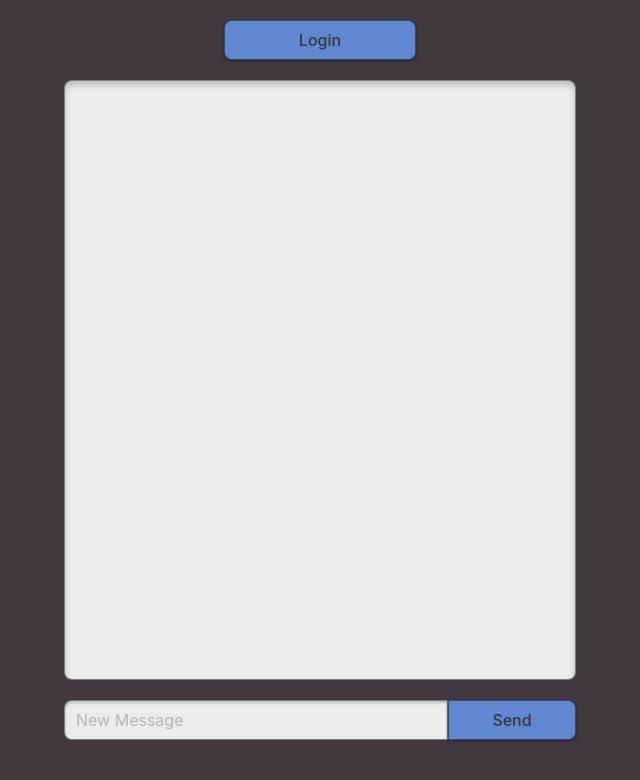
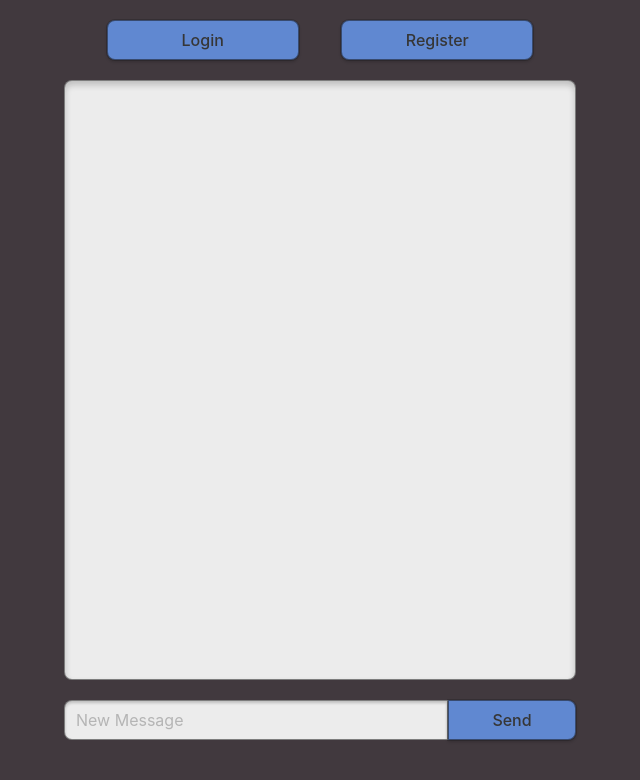
Before and after one commit to kylbutlr/public-chat-app, a React (Create React App) app: page / in a window 1280 px wide. Shown: the top 780 px of the page, without its empty margins (320-960 px from the left). Built offline with nearby package versions, Linux system fonts and the light colour scheme; no server answers.

Commit message:
navigation changes

```diff
--- a/src/App.css
+++ b/src/App.css
@@ -8,8 +8,7 @@ html {
   overflow: hidden;
 }
 
-p,
-.or {
+p {
   cursor: default;
 }
 
@@ -108,6 +107,12 @@ ol {
   padding: 0 0.5rem;
 }
 
+.nav-buttons {
+  display:flex;
+  justify-content: space-evenly;
+  width: 90vw;
+}
+
 .LoginForm input[type=submit],
 .RegisterForm input[type=submit] {
   width: 100%;
@@ -165,7 +170,7 @@ button, input {
 
 .login-logout {
   height: 2.5rem;
-  width: 45vw;
+  width: 40vw;
   border-radius: 0.5rem;
   border: 1px #11111180 solid;
   box-shadow: 0 2px 3px rgba(10,10,10,.2), 0 0 0 1px rgba(10,10,10,.2);
@@ -174,14 +179,6 @@ button, input {
 .current-user {
   background: #6088d140;
   border-radius: 0.5rem;
-}
-
-.or {
-  color: #ececec;
-  font-weight: 500;
-  width: 100%;
-  height: 1.5rem;
-  text-align: center;
 }
 
 .refresh {
@@ -202,6 +199,10 @@ button, input {
   .list {
     width: 60vw;
     height: 60vh;
+  }
+
+  .nav-buttons {
+    width: 50vw;
   }
 
   .LoginForm,
@@ -232,6 +233,10 @@ button, input {
     width: 40vw;
   }
 
+  .nav-buttons {
+    width: 40vw;
+  }
+
   .login-logout {
     width: 15vw;
   }
--- a/src/App.js
+++ b/src/App.js
@@ -19,6 +19,7 @@ class App extends Component {
     this.handleLoginUser = this.handleLoginUser.bind(this);
     this.handleRegisterInputChange = this.handleRegisterInputChange.bind(this);
     this.handleRegisterUser = this.handleRegisterUser.bind(this);
+    this.handleLogoutUser = this.handleLogoutUser.bind(this);
     this.handlePostInputChange = this.handlePostInputChange.bind(this);
     this.handleCreatePost = this.handleCreatePost.bind(this);
     this.handleDeletePost = this.handleDeletePost.bind(this);
@@ -191,6 +192,18 @@ class App extends Component {
       });
   }
 
+  handleLogoutUser() {
+    if (window.confirm('Are you sure you want to logout?')) {
+      this.tabClick(tabs.LOGIN);
+      this.setState({
+        loggedIn: false,
+      });
+      const localStorage = JSON.parse(window.localStorage.getItem('savedSession'));
+      localStorage.jwt = '';
+      window.localStorage.setItem('savedSession', JSON.stringify(localStorage));
+    }
+  }
+
   handleCreatePost(e) {
     e.preventDefault();
     if (this.state.loggedIn === false) {
@@ -270,7 +283,7 @@ class App extends Component {
         username: '',
         password: '',
       },
-    });
+    })
   }
 
   resetRegisterInput() {
@@ -292,9 +305,12 @@ class App extends Component {
           loggedIn={this.state.loggedIn}
           tabClick={this.tabClick}
           handleLoginUser={this.handleLoginUser}
+          handleLogoutUser={this.handleLogoutUser}
           handleLoginInputChange={this.handleLoginInputChange}
           handleRegisterUser={this.handleRegisterUser}
           handleRegisterInputChange={this.handleRegisterInputChange}
+          loginInput={this.state.loginInput}
+          registerInput={this.state.registerInput}
         />
         <Body
           posts={this.state.posts}
--- a/src/Components/LoginForm.js
+++ b/src/Components/LoginForm.js
@@ -31,10 +31,6 @@ export default class LoginForm extends Component {
           <br />
           <input className='button' type='submit' value='Login' />
         </form>
-        <div className='or'>or</div>
-        <button className='button' onClick={this.props.onClick}>
-          Register
-        </button>
       </div>
     );
   }
--- a/src/Components/Navbar.js
+++ b/src/Components/Navbar.js
@@ -3,56 +3,66 @@ import LoginForm from './LoginForm';
 import RegisterForm from './RegisterForm';
 
 export default class Navbar extends Component {
-  handleLogout() {
-    if (window.confirm('Are you sure you want to logout?')) {
-      this.props.tabClick(this.props.tabs.LOGIN);
-      this.setState({
-        loggedIn: false,
-      });
-      const localStorage = JSON.parse(window.localStorage.getItem('savedSession'));
-      localStorage.jwt = '';
-      window.localStorage.setItem('savedSession', JSON.stringify(localStorage));
-    }
-  }
-
   render() {
     return (
       <div className='Header'>
-        <div
+        <div className='nav-buttons'>
+          <button
             style={{
               display:
-              this.props.activeTab === this.props.tabs.MAIN && this.props.loggedIn === false
+              (this.props.activeTab === this.props.tabs.MAIN && this.props.loggedIn === false) ||
+              (this.props.activeTab === this.props.tabs.REGISTER && this.props.loggedIn === false)
                   ? 'block'
                   : 'none',
-          }}>
-          <button
+            }}
             className='button login-logout'
             onClick={() => this.props.tabClick(this.props.tabs.LOGIN)}>
             Login
           </button>
-        </div>
-        <div
+          <button
             style={{
               display:
-              this.props.activeTab === this.props.tabs.MAIN && this.props.loggedIn !== false
+                this.props.activeTab === this.props.tabs.LOGIN && this.props.loggedIn === false
                   ? 'block'
                   : 'none',
-          }}>
-          <button className='button login-logout' onClick={() => this.handleLogout()}>
-            Logout
-          </button>
-        </div>
-        <div
-          style={{
-            display:
-              this.props.activeTab !== this.props.tabs.MAIN && this.props.loggedIn === false
-                ? 'block'
-                : 'none',
-          }}>
-          <button
+            }}
             className='button login-logout'
             onClick={() => this.props.tabClick(this.props.tabs.MAIN)}>
             Cancel
+          </button>
+          <button
+            style={{
+              display:
+                (this.props.activeTab === this.props.tabs.MAIN && this.props.loggedIn === false) ||
+                (this.props.activeTab === this.props.tabs.LOGIN && this.props.loggedIn === false)
+                  ? 'block'
+                  : 'none',
+            }}
+            className='button login-logout'
+            onClick={() => this.props.tabClick(this.props.tabs.REGISTER)}>
+            Register
+          </button>
+          <button
+            style={{
+              display:
+                this.props.activeTab === this.props.tabs.REGISTER && this.props.loggedIn === false
+                  ? 'block'
+                  : 'none',
+            }}
+            className='button login-logout'
+            onClick={() => this.props.tabClick(this.props.tabs.MAIN)}>
+            Cancel
+          </button>
+          <button
+            style={{
+              display:
+                this.props.loggedIn !== false
+                  ? 'block'
+                  : 'none',
+            }}
+            className='button login-logout'
+            onClick={() => this.props.handleLogoutUser()}>
+            Logout
           </button>
         </div>
         <div
--- a/src/Components/RegisterForm.js
+++ b/src/Components/RegisterForm.js
@@ -41,12 +41,8 @@ export default class RegisterForm extends Component {
             onChange={e => this.props.onChange('confirmPass', e)}
           />
           <br />
-          <input className='button' type='submit' value='Register' />
+          <input className='button' type='submit' value='Register New User' />
         </form>
-        <div className='or'>or</div>
-        <button className='button' onClick={this.props.onClick}>
-          Back to Login
-        </button>
       </div>
     );
   }
```
Lines whose indentation alone changed are shown as unchanged.
